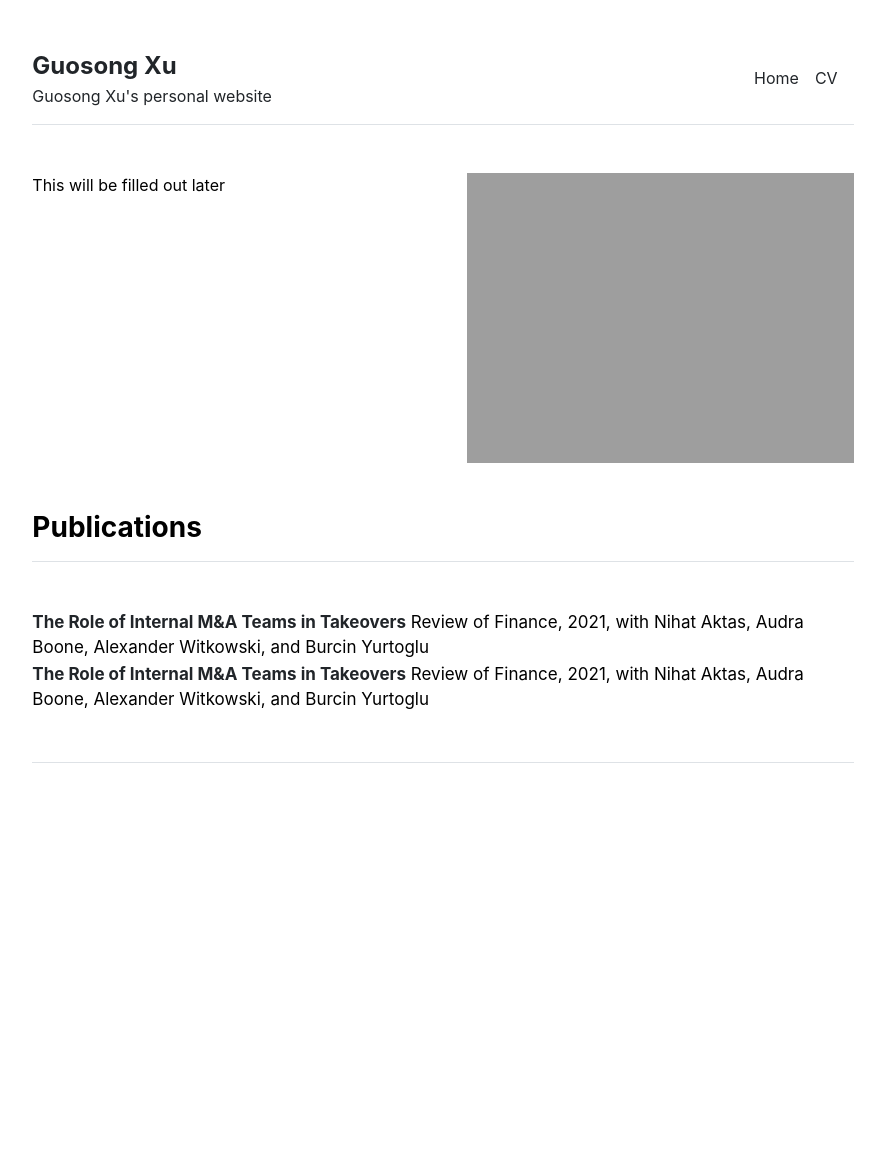
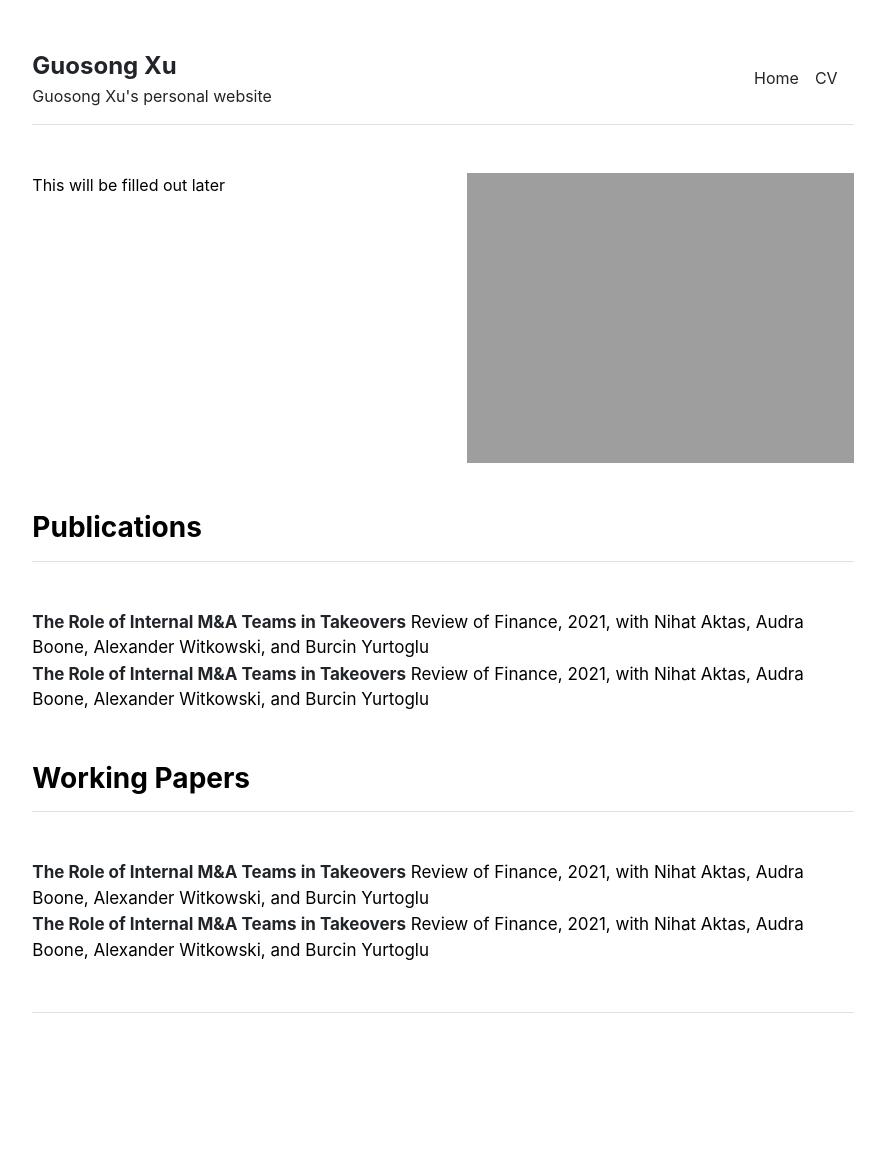
Before and after one commit to guosongxu/guosongxu.github.io, a Jekyll site: the page built from index.md, in a window 1280 px wide. Shown: the whole page, without its empty margins (197-1082 px from the left). Built offline with Jekyll 4.4.1, drawn with Linux system fonts in a browser that asks for light colours; before the commit the page ends 907 px from its top, so only the background shows below that.

Commit message:
Update home.html

```diff
--- a/_layouts/home.html
+++ b/_layouts/home.html
@@ -18,3 +18,11 @@
     <p style="font-size:17px;margin-bottom:1px;"><strong><a href="https://papers.ssrn.com/sol3/papers.cfm?abstract_id=3140400" target="_blank" rel="noreferrer noopener" aria-label=" (opens in a new tab)" style="text-decoration:none;">The Role of Internal M&amp;A Teams in Takeovers</a></strong> Review of Finance, 2021, with Nihat Aktas, Audra Boone, Alexander Witkowski, and Burcin Yurtoglu </p>
   </div>
 </div>
+
+<div class="row g-5 mb-5">
+  <div class="col-md-12">
+    <h3 class="fw-bold border-bottom pb-3 mb-5">Working Papers</h3>
+    <p style="font-size:17px;margin-bottom:1px;"><strong><a href="https://papers.ssrn.com/sol3/papers.cfm?abstract_id=3140400" target="_blank" rel="noreferrer noopener" aria-label=" (opens in a new tab)" style="text-decoration:none;">The Role of Internal M&amp;A Teams in Takeovers</a></strong> Review of Finance, 2021, with Nihat Aktas, Audra Boone, Alexander Witkowski, and Burcin Yurtoglu </p>
+    <p style="font-size:17px;margin-bottom:1px;"><strong><a href="https://papers.ssrn.com/sol3/papers.cfm?abstract_id=3140400" target="_blank" rel="noreferrer noopener" aria-label=" (opens in a new tab)" style="text-decoration:none;">The Role of Internal M&amp;A Teams in Takeovers</a></strong> Review of Finance, 2021, with Nihat Aktas, Audra Boone, Alexander Witkowski, and Burcin Yurtoglu </p>
+  </div>
+</div>
```
